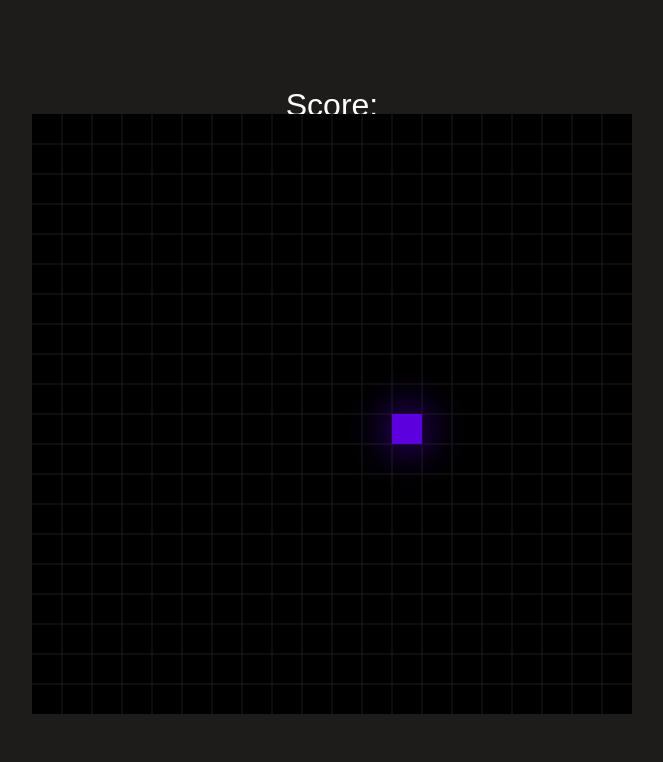
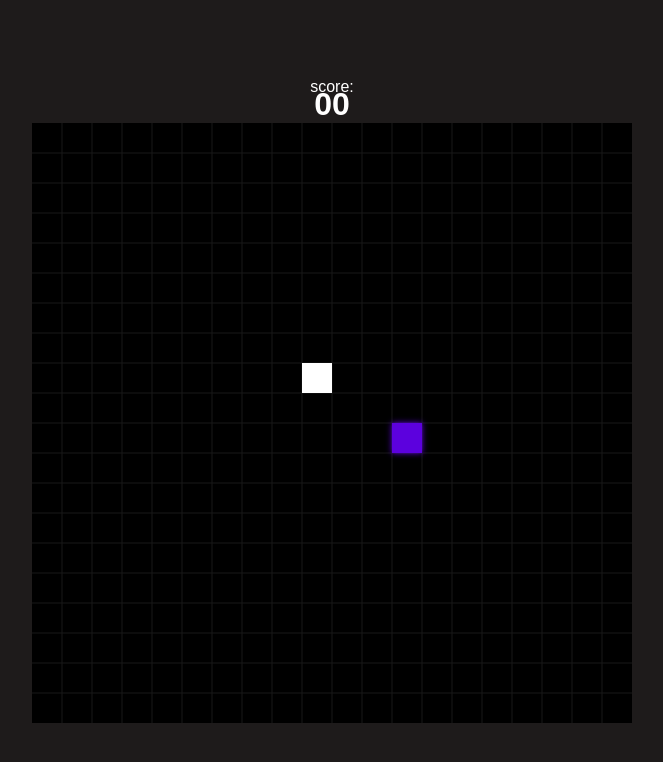
Before and after one commit to CPerlato/Snake-Game, a plain HTML site: page index.html in a window 1280 px wide. Shown: the whole page, without its empty margins (308-971 px from the left). Drawn offline with nearby package versions, Linux system fonts and the light colour scheme.

Commit message:
Alterações

```diff
--- a/index.html
+++ b/index.html
@@ -1,30 +1,32 @@
 <!DOCTYPE html>
-<html lang="pt-br">
-
+<html lang="en">
 <head>
     <meta charset="UTF-8">
     <meta http-equiv="X-UA-Compatible" content="IE=edge">
     <meta name="viewport" content="width=device-width, initial-scale=1.0">
+
+    <link rel="stylesheet" href="https://fonts.googleapis.com/css2?family=Material+Symbols+Outlined:opsz,wght,FILL,GRAD@20..48,100..700,0..1,-50..200" />
     <link rel="stylesheet" href="style.css">
-    <link rel="stylesheet"
-        href="https://fonts.googleapis.com/css2?family=Material+Symbols+Outlined:opsz,wght,FILL,GRAD@20..48,100..700,0..1,-50..200" />
+
     <title>Snake Game</title>
 </head>
+<body>
+    <div class="score">score: <span class="score--value">00</span></div>
 
-<body>
-    <div class="score">Score: <span class="score--value"></span></div>
     <div class="menu-screen">
-        <span class="game-over">Game Over </span>
-        <span class="final-score">score </span>00</span><span>
-            <button class="btn-play">
-                <span class="material-symbols-outlined">
-                    play_circle
-                </span>
-                JOGAR NOVAMENTE
-            </button>
+        <span class="game-over">game over</span>
+        <span class="final-score">score <span>00</span></span>
+
+        <button class="btn-play">
+            <span class="material-symbols-outlined">
+                play_circle
+            </span>
+
+            Jogar novamente
+        </button>
     </div>
+
     <canvas width="600" height="600"></canvas>
     <script src="scrip.js"></script>
 </body>
-
 </html>
--- a/scrip.js
+++ b/scrip.js
@@ -1,179 +1,196 @@
-const canvas = document.querySelector("canvas");
-const ctx = canvas.getContext("2d");
-const score = document.querySelector(".score--value");
-const finalScore = document.querySelector(".final-score > span");
-const menu = document.querySelector(".menu-screen");
-const buttonPlay = document.querySelector(".btn-play");
+const canvas = document.querySelector("canvas")
+const ctx = canvas.getContext("2d")
 
-const audio = new Audio("../assets_audio.mp3");
+const score = document.querySelector(".score--value")
+const finalScore = document.querySelector(".final-score > span")
+const menu = document.querySelector(".menu-screen")
+const buttonPlay = document.querySelector(".btn-play")
 
-const size = 30;
+const audio = new Audio("../assets/audio_mp3")
 
-const initialPosition = [{ x: 270, y: 240 }];
-let snake = [initialPosition];
+const size = 30
+
+const initialPosition = { x: 270, y: 240 }
+
+let snake = [initialPosition]
 
 const incrementScore = () => {
     score.innerText = +score.innerText + 10
-};
+}
 
 const randomNumber = (min, max) => {
-  return Math.round(Math.random() * (max - min) + min);
-};
+    return Math.round(Math.random() * (max - min) + min)
+}
+
 const randomPosition = () => {
-  const number = randomNumber(0, canvas.width - size);
-  return Math.round(number / 30) * 30;
-};
+    const number = randomNumber(0, canvas.width - size)
+    return Math.round(number / 30) * 30
+}
 
 const randomColor = () => {
-  const red = randomNumber(0, 255);
-  const green = randomNumber(0, 255);
-  const blue = randomNumber(0, 255);
+    const red = randomNumber(0, 255)
+    const green = randomNumber(0, 255)
+    const blue = randomNumber(0, 255)
 
-  return `rgb(${red}, ${green}, ${blue})`;
-};
+    return `rgb(${red}, ${green}, ${blue})`
+}
+
 const food = {
     x: randomPosition(),
     y: randomPosition(),
-  color: randomColor(),
-};
+    color: randomColor()
+}
 
-let direction, loopId;
+let direction, loopId
 
 const drawFood = () => {
-  const { x, y, color } = food;
-  ctx.shadowColor = color;
-  ctx.shadowBlur = 40;
-  ctx.fillStyle = color;
-  ctx.fillRect(x, y, size, size);
-  ctx.shadowBlur = 0;
-};
+    const { x, y, color } = food
+
+    ctx.shadowColor = color
+    ctx.shadowBlur = 6
+    ctx.fillStyle = color
+    ctx.fillRect(x, y, size, size)
+    ctx.shadowBlur = 0
+}
 
 const drawSnake = () => {
-  ctx.fillStyle = "#ddd";
+    ctx.fillStyle = "#ddd"
+
     snake.forEach((position, index) => {
         if (index == snake.length - 1) {
-      ctx.fillStyle = "pink";
+            ctx.fillStyle = "white"
         }
-    ctx.fillRect(position.x, position.y, size, size);
-  });
-};
 
-const moveSneke = () => {
-  if (!direction) return;
+        ctx.fillRect(position.x, position.y, size, size)
+    })
+}
 
-  const head = snake[snake.length - 1];
+const moveSnake = () => {
+    if (!direction) return
+
+    const head = snake[snake.length - 1]
 
     if (direction == "right") {
-    snake.push({ x: head.x + size, y: head.y });
-  }
-  if (direction == "left") {
-    snake.push({ x: head.x - size, y: head.y });
-  }
-  if (direction == "down") {
-    snake.push({ x: head.x, y: head.y + size });
-  }
-  if (direction == "up") {
-    snake.push({ x: head.x, y: head.y - size });
+        snake.push({ x: head.x + size, y: head.y })
     }
 
-  snake.shift();
-};
+    if (direction == "left") {
+        snake.push({ x: head.x - size, y: head.y })
+    }
 
-const drawnGrid = () => {
-  ctx.lineWidth = 1;
-  ctx.strokeStyle = "#1e1b1b";
+    if (direction == "down") {
+        snake.push({ x: head.x, y: head.y + size })
+    }
+
+    if (direction == "up") {
+        snake.push({ x: head.x, y: head.y - size })
+    }
+
+    snake.shift()
+}
+
+const drawGrid = () => {
+    ctx.lineWidth = 1
+    ctx.strokeStyle = "#191919"
 
     for (let i = 30; i < canvas.width; i += 30) {
-    ctx.beginPath();
-    ctx.lineTo(i, 0);
-    ctx.lineTo(i, 600);
-    ctx.stroke();
+        ctx.beginPath()
+        ctx.lineTo(i, 0)
+        ctx.lineTo(i, 600)
+        ctx.stroke()
 
-    ctx.beginPath();
-    ctx.lineTo(0, i);
-    ctx.lineTo(600, i);
-    ctx.stroke();
+        ctx.beginPath()
+        ctx.lineTo(0, i)
+        ctx.lineTo(600, i)
+        ctx.stroke()
     }
-};
+}
 
-const checkEat = () => {
-  const head = snake[snake.length - 1];
+const chackEat = () => {
+    const head = snake[snake.length - 1]
+
     if (head.x == food.x && head.y == food.y) {
         incrementScore()
-    snake.push(head);
-    audio.play();
+        snake.push(head)
+        audio.play()
 
-    let x = randomPosition();
-    let y = randomPosition();
+        let x = randomPosition()
+        let y = randomPosition()
 
         while (snake.find((position) => position.x == x && position.y == y)) {
-      x = randomPosition();
-      y = randomPosition();
+            x = randomPosition()
+            y = randomPosition()
         }
-    food.x = x;
-    food.y = y;
-    food.color = randomColor();
+
+        food.x = x
+        food.y = y
+        food.color = randomColor()
     }
-};
+}
 
 const checkCollision = () => {
-  const head = snake[snake.length - 1];
-  const canvasLimit = canvas.width - size;
-
-  const neckIndex = snake.length - 2;
+    const head = snake[snake.length - 1]
+    const canvasLimit = canvas.width - size
+    const neckIndex = snake.length - 2
 
     const wallCollision =
-    head.x < 0 || head.x > 570 || head.y < 0 || head.y > 570;
+        head.x < 0 || head.x > canvasLimit || head.y < 0 || head.y > canvasLimit
 
     const selfCollision = snake.find((position, index) => {
-    return index < neckIndex && position.x == head.x && position.y == head.y;
-  });
+        return index < neckIndex && position.x == head.x && position.y == head.y
+    })
+
     if (wallCollision || selfCollision) {
-    alert("Você perdeu!!!");
+        gameOver()
     }
-};
+}
 
 const gameOver = () => {
-  direction = undefined;
+    direction = undefined
 
     menu.style.display = "flex"
     finalScore.innerText = score.innerText
     canvas.style.filter = "blur(2px)"
-};
+}
+
 const gameLoop = () => {
-  clearInterval(loopId);
-  ctx.clearRect(0, 0, 600, 600);
-  drawnGrid();
-  drawFood();
-  moveSneke();
-  drawSnake();
-  checkEat();
-  checkCollision();
+    clearInterval(loopId)
+
+    ctx.clearRect(0, 0, 600, 600)
+    drawGrid()
+    drawFood()
+    moveSnake()
+    drawSnake()
+    chackEat()
+    checkCollision()
 
     loopId = setTimeout(() => {
-    gameLoop();
-  }, 300);
-};
+        gameLoop()
+    }, 300)
+}
 
-gameLoop();
+gameLoop()
 
 document.addEventListener("keydown", ({ key }) => {
-  if (key == "ArrowRight" && direction !== "left") {
-    direction = "right";
+    if (key == "ArrowRight" && direction != "left") {
+        direction = "right"
     }
-  if (key == "ArrowLeft" && direction !== "right") {
-    direction = "left";
+
+    if (key == "ArrowLeft" && direction != "right") {
+        direction = "left"
     }
-  if (key == "ArrowDown" && direction !== "up") {
-    direction = "down";
+
+    if (key == "ArrowDown" && direction != "up") {
+        direction = "down"
     }
-  if (key == "ArrowUp" && direction !== "down") {
-    direction = "up";
+
+    if (key == "ArrowUp" && direction != "down") {
+        direction = "up"
     }
-});
+})
 
-buttonPlay.addEventListener("Clik", ()=>{
-  score.innerText ="00"
+buttonPlay.addEventListener("click", () => {
+    score.innerText = "00"
     menu.style.display = "none"
     canvas.style.filter = "none"
 
--- a/style.css
+++ b/style.css
@@ -24,12 +24,12 @@ canvas {
     display: flex;
     flex-direction: column;
     align-items: center;
-    font-size: 2rem;
+    font-size: 1rem;
 }
 
 .score--value {
-    font-weight: 700;
-    font-size: 4.5rem;
+    font-weight: 600;
+    font-size: 2rem;
     display: block;
     margin-top: -10px;
 }
@@ -45,12 +45,12 @@ canvas {
 .game-over {
     text-transform: uppercase;
     font-weight: 700;
-    font-size: 3rem;
+    font-size: 1rem;
 }
 
 .final-score {
     font-weight: 500;
-    font-size: 1.5rem;
+    font-size: 1rem;
 
 }
 
```
Lines whose indentation alone changed are shown as unchanged.
